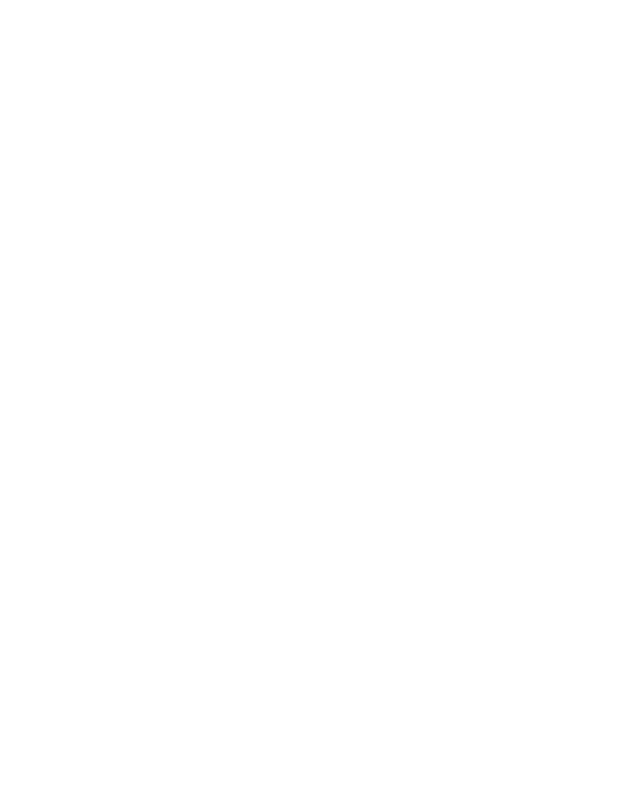
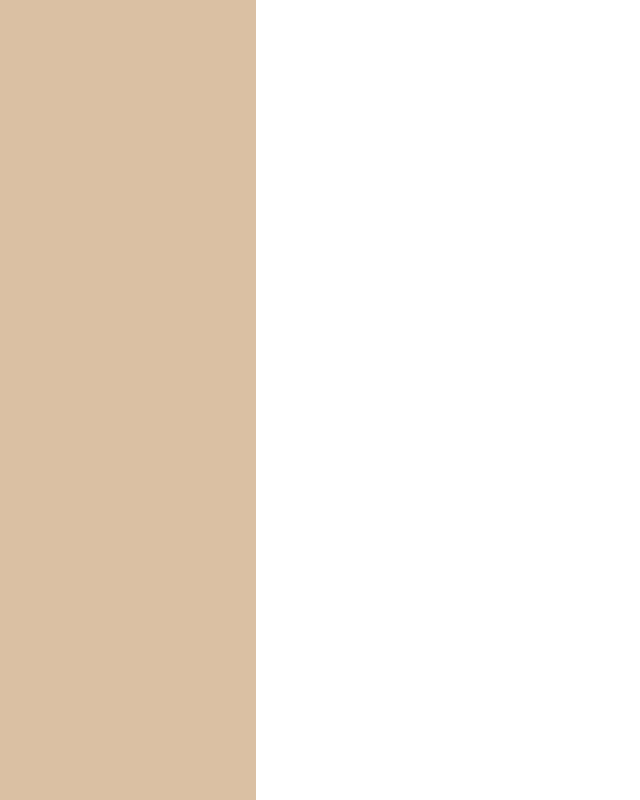
Before and after one commit to quincythai/admin-dashboard, a plain HTML site: page index.html in a window 1280 px wide. Shown: the whole page, without its empty margins (0-640 px from the left). Drawn offline with Linux system fonts and the light colour scheme.

Commit message:
Create sizing for sidebar and main and container skeleton

```diff
--- a/index.html
+++ b/index.html
@@ -11,6 +11,12 @@
     <title>Dashboard</title>
 </head>
 <body>
-
+    <div class="container">
+        <div class="sidebar"></div>
+        <div class="main">
+            <div class="nav-bar"></div>
+            <div class="body"></div>
+        </div>
+    </div>
 </body>
 </html>
--- a/style.css
+++ b/style.css
@@ -0,0 +1,19 @@
+:root {
+    --gold: #DAC0A3;
+}
+
+body {
+    overflow: hidden;
+}
+
+.container {
+    width: 100vw;
+    height: 100vh;
+
+    display: grid;
+    grid-template-columns: clamp(250px, 20%, 350px) 4fr;
+}
+
+.sidebar {
+    background-color: var(--gold);
+}
```
